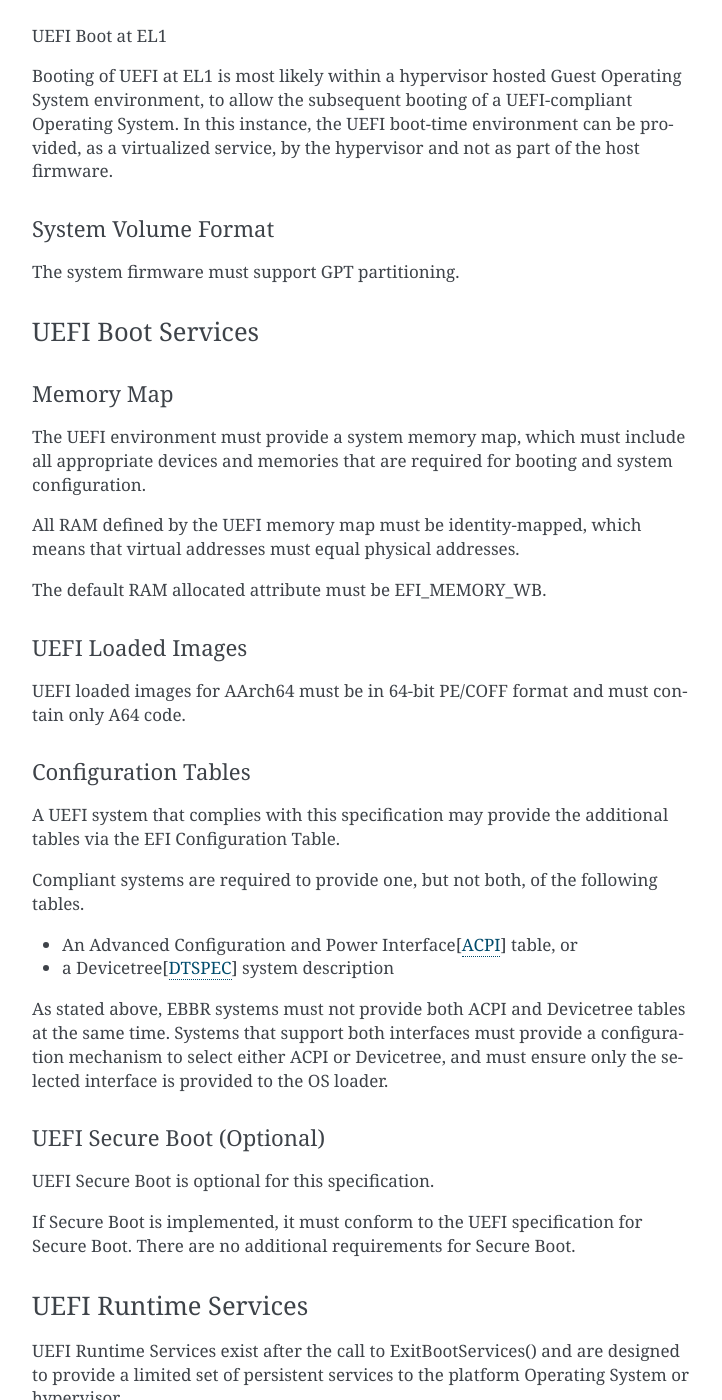
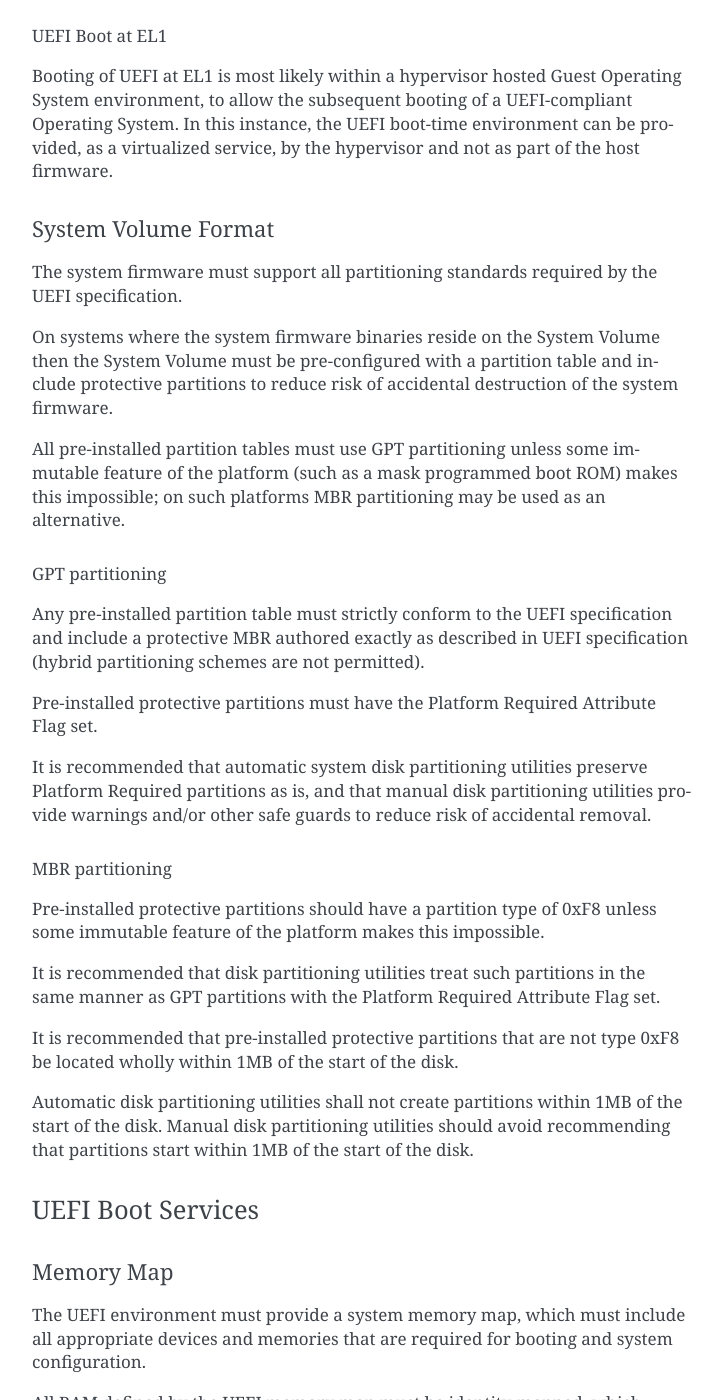
Before and after one commit to ARM-software/ebbr, a Sphinx documentation site: the page built from source/ebbr.rst, in a window 1280 px wide and 1400 px high, scrolled down 3875 px. Shown: the whole window, without its empty margins (388-1110 px from the left). Built offline with Sphinx 7.4.7, drawn with Linux system fonts in a browser that asks for light colours; some of the changed text lies outside the part shown.

Commit message:
Describe protective partitioning for platforms using shared storage
Currently EBBR contains nothing describing how systems that share
storage media between firmware and OS behave. Add a description
of how such as system can be robustly pre-partitioned.

Fixes: #3
Fixed: #8
Signed-off-by: Daniel Thompson <daniel.thompson@linaro.org>
Signed-off-by: Grant Likely <grant.likely@arm.com>

```diff
--- a/source/ebbr.rst
+++ b/source/ebbr.rst
@@ -197,7 +197,52 @@ virtualized service, by the hypervisor and not as part of the host firmware.
 System Volume Format
 --------------------
 
-The system firmware must support GPT partitioning.
+The system firmware must support all partitioning standards required
+by the UEFI specification.
+
+On systems where the system firmware binaries reside on the System Volume then
+the System Volume must be pre-configured with a partition table and include
+protective partitions to reduce risk of accidental destruction of the system
+firmware.
+
+All pre-installed partition tables must use GPT partitioning unless
+some immutable feature of the platform (such as a mask programmed boot ROM)
+makes this impossible; on such platforms MBR partitioning may be
+used as an alternative.
+
+GPT partitioning
+^^^^^^^^^^^^^^^^
+
+Any pre-installed partition table must strictly conform to the UEFI
+specification and include a protective MBR authored exactly as
+described in UEFI specification (hybrid partitioning schemes are not
+permitted).
+
+Pre-installed protective partitions must have the Platform Required
+Attribute Flag set.
+
+It is recommended that automatic system disk partitioning utilities
+preserve Platform Required partitions as is, and that manual disk
+partitioning utilities provide warnings and/or other safe guards to
+reduce risk of accidental removal.
+
+MBR partitioning
+^^^^^^^^^^^^^^^^
+
+Pre-installed protective partitions should have a partition type of 0xF8
+unless some immutable feature of the platform makes this impossible.
+
+It is recommended that disk partitioning utilities treat such
+partitions in the same manner as GPT partitions with the Platform
+Required Attribute Flag set.
+
+It is recommended that pre-installed protective partitions that are not
+type 0xF8 be located wholly within 1MB of the start of the disk.
+
+Automatic disk partitioning utilities shall not create partitions
+within 1MB of the start of the disk. Manual disk partitioning
+utilities should avoid recommending that partitions start within
+1MB of the start of the disk.
 
 UEFI Boot Services
 ==================
```
